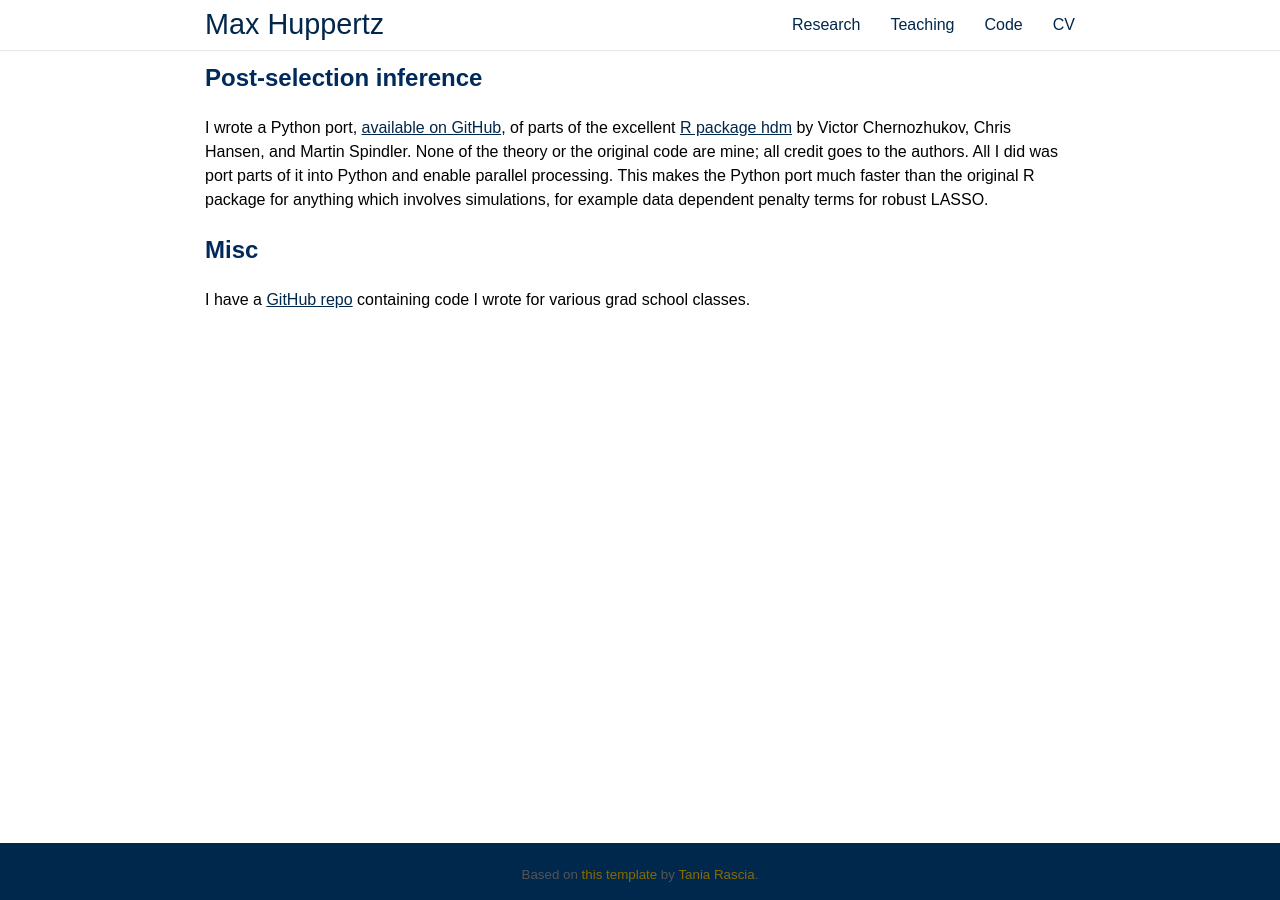
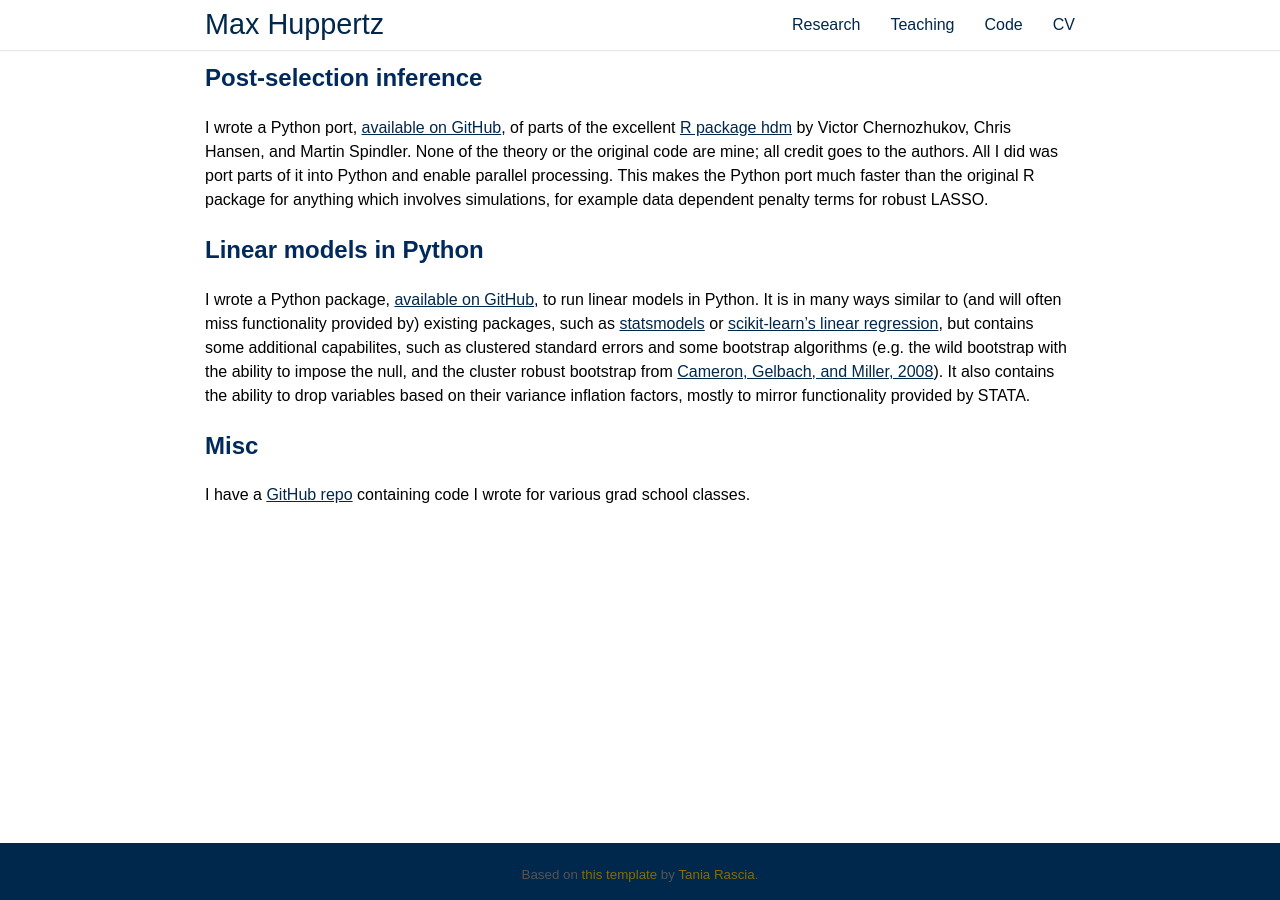
Before and after one commit to maxhuppertz/maxhuppertz.github.io, a Jekyll site: the page built from _pages/03_code.md, in a window 1280 px wide. Built offline with Jekyll 4.4.1, drawn with Linux system fonts in a browser that asks for light colours; nearby versions of some CDN libraries.

Commit message:
Added information about lmpy

```diff
--- a/_pages/03_code.md
+++ b/_pages/03_code.md
@@ -7,9 +7,16 @@ permalink: /code/
 ## Post-selection inference
 I wrote a Python port, [available on GitHub][hdmpy_github]{:target="_blank"}, of parts of the excellent [R package hdm][hdm_cran]{:target="_blank"} by Victor Chernozhukov, Chris Hansen, and Martin Spindler. None of the theory or the original code are mine; all credit goes to the authors. All I did was port parts of it into Python and enable parallel processing. This makes the Python port much faster than the original R package for anything which involves simulations, for example data dependent penalty terms for robust LASSO.
 
+## Linear models in Python
+I wrote a Python package, [available on GitHub][lmpy_github]{:target="_blank"}, to run linear models in Python. It is in many ways similar to (and will often miss functionality provided by) existing packages, such as [statsmodels][statsmodels]{:target="_blank"} or [scikit-learn's linear regression][sklearn_linear_regression]{:target="_blank"}, but contains some additional capabilites, such as clustered standard errors and some bootstrap algorithms (e.g. the wild bootstrap with the ability to impose the null, and the cluster robust bootstrap from [Cameron, Gelbach, and Miller, 2008][cgm_paper]{:target="_blank"}). It also contains the ability to drop variables based on their variance inflation factors, mostly to mirror functionality provided by STATA.
+
 ## Misc
 I have a [GitHub repo][grad_code_github]{:target="_blank"} containing code I wrote for various grad school classes.
 
+[cgm_paper]: https://www.mitpressjournals.org/doi/10.1162/rest.90.3.414
+[grad_code_github]: https://github.com/maxhuppertz/grad_school_code
 [hdmpy_github]: https://github.com/maxhuppertz/hdmpy
 [hdm_cran]: https://cran.r-project.org/web/packages/hdm/index.html
-[grad_code_github]: https://github.com/maxhuppertz/grad_school_code
+[lmpy_github]: https://github.com/maxhuppertz/lmpy
+[sklearn_linear_regression]: https://scikit-learn.org/stable/modules/generated/sklearn.linear_model.LinearRegression.html
+[statsmodels]: https://www.statsmodels.org/stable/index.html
```
